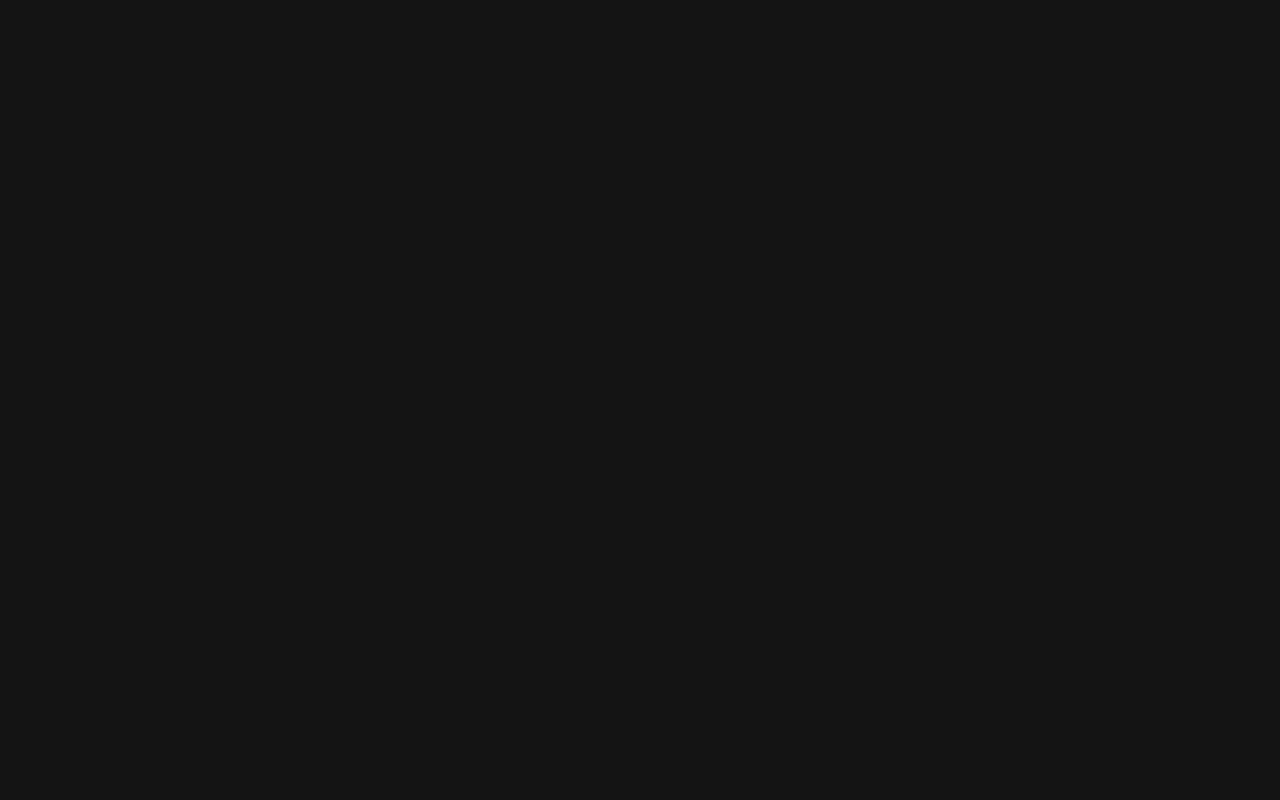
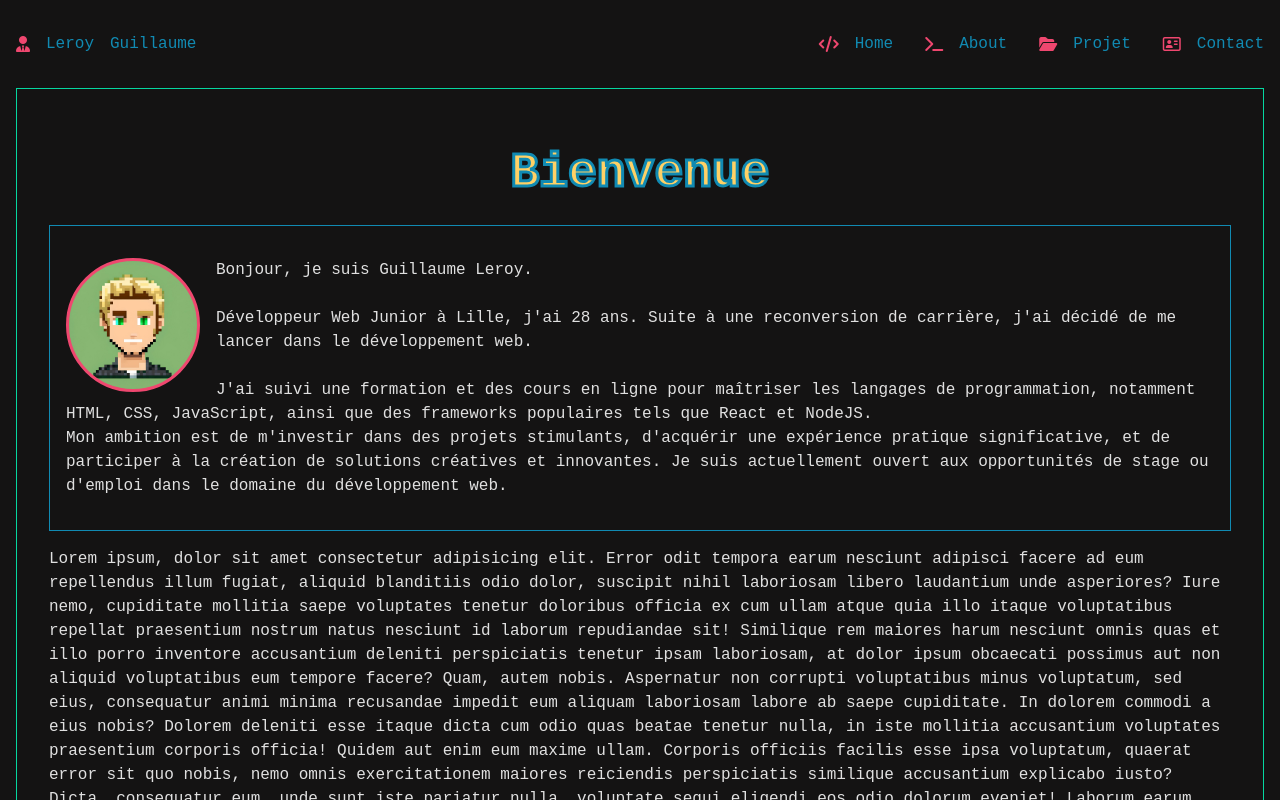
Before and after one commit to Leroyg-11/PortfolioGL, a React (Vite) app: page / in a window 1280 px wide. Before the commit this address had no page. Shown: the top 800 px of the page. Built offline with nearby package versions, Linux system fonts and the light colour scheme.

Commit message:
Update App.jsx

```diff
--- a/src/App.jsx
+++ b/src/App.jsx
@@ -10,7 +10,7 @@
   return (
     <BrowserRouter>
       <Routes>
-        <Route path="/PortfolioGL" element={<Layout />}>
+        <Route path="/" element={<Layout />}>
           <Route index element={<Home />} />
           <Route path="about" element={<About />} />
           <Route path="projet" element={<Projet />} />
```
